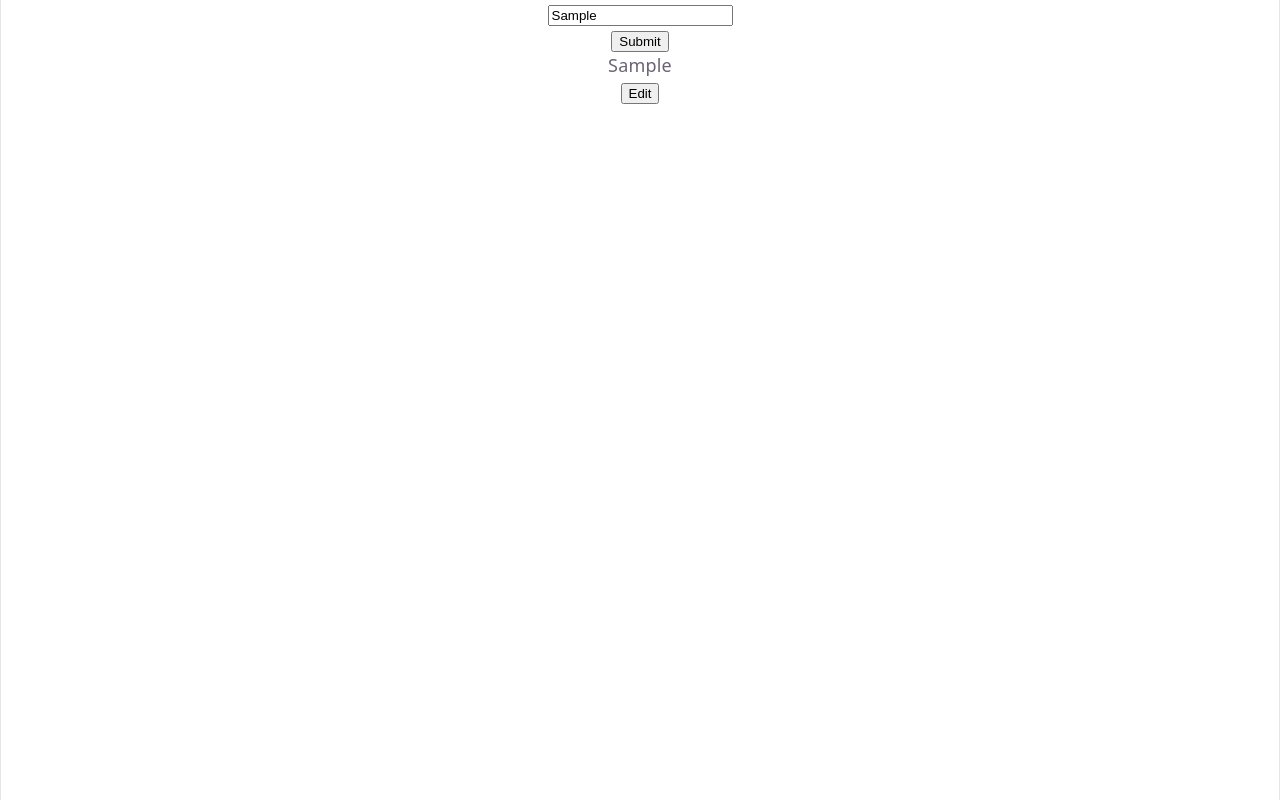
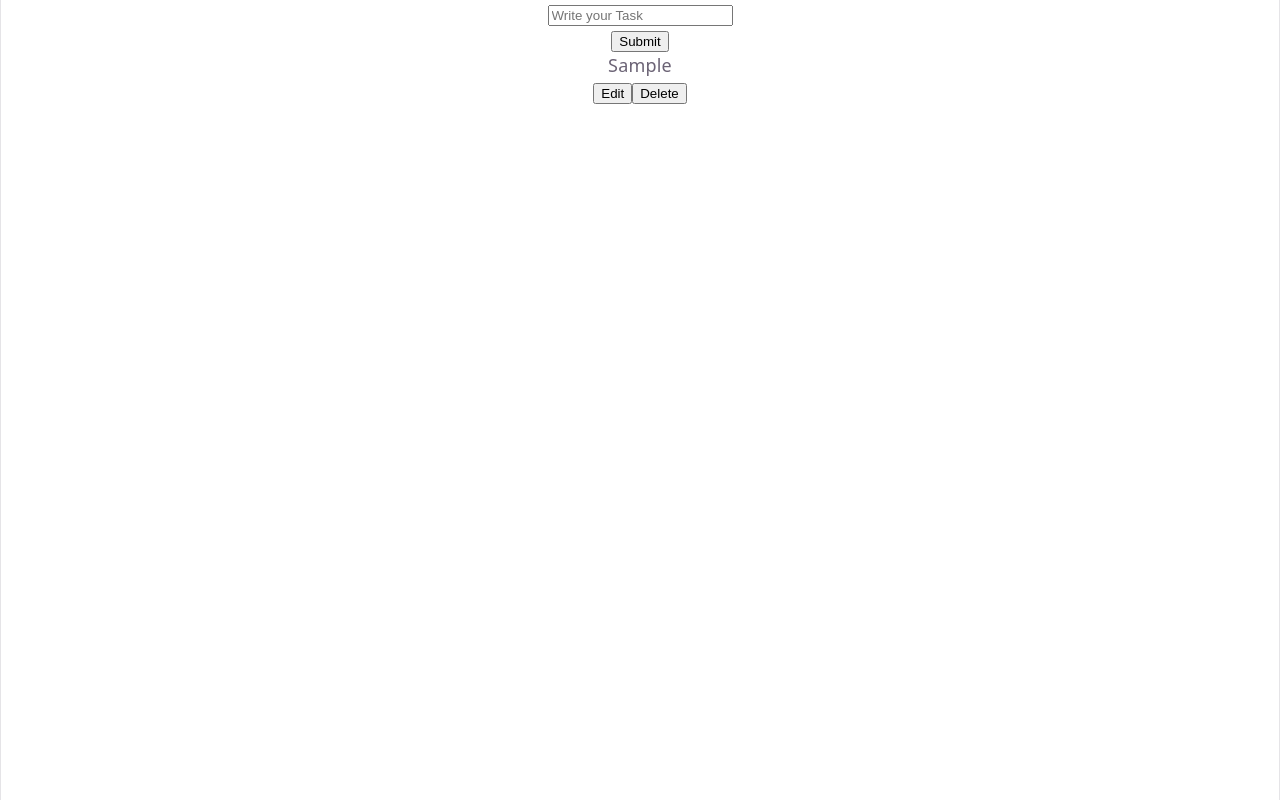
Before and after one commit to Rajat-web-server/todo, a React (Vite) app in the folder todo/To_do_list/: page / in a window 1280 px wide. Both pictures are taken after typing "Sample" into the empty fields and a click on the button "Submit". Built offline with nearby package versions, Linux system fonts and the light colour scheme.

Commit message:
Lift the state up for Updated Task List

```diff
--- a/todo/To_do_list/src/App.jsx
+++ b/todo/To_do_list/src/App.jsx
@@ -19,10 +19,17 @@ useEffect(() => {
   console.log("Updated TaskList:", TaskList);
 }, [TaskList]);
 
+  const updateTaskList=(index,newTask)=>{
+    const updatedTask = [...TaskList];
+    updatedTask[index]=newTask;
+    setTaskList(updatedTask);
+  }
+
   const submit =()=>{
 
     setSubmit_Task(Task);
     setTaskList([...TaskList,Task]);
+    setTask("")
   }
 
 
@@ -31,8 +38,8 @@ useEffect(() => {
       <Input  setTask={setTask} Task={Task}/>
       <button onClick={submit}>Submit</button>
       {TaskList.map((T,index)=>{
-        console.log("bug");
-       return <Display key={index} Task={T}  />
+        // console.log("bug");
+       return <Display key={index} Task={T} setTask={setTask} updateTaskList={updateTaskList}  />
       })}
 
     </div>
--- a/todo/To_do_list/src/components/Display.jsx
+++ b/todo/To_do_list/src/components/Display.jsx
@@ -1,6 +1,6 @@
 import { useState } from "react"
 import { Input } from "./input"
-export const Display =({Task})=>{
+export const Display =({Task, setTask, index, updateTaskList})=>{
 
     const [isUpdate, setisUpdate]=useState(false)
     const [UpdatedTask,setisUpdatedTask]=useState(Task)
@@ -8,14 +8,23 @@ export const Display =({Task})=>{
     const Update =()=>{
         setisUpdate(!isUpdate)
     }
+
+    const Submit =()=>{
+        updateTaskList(index,UpdatedTask)
+        setisUpdate(false)
+    }
+    const Delete =()=>{
+        setTask("")
+    }
     return(
         <div>
             {
             isUpdate ?(
                 <div>
-                <input type="text" value={Task} placeholder="Write your Task" onChange={(e)=>setisUpdatedTask(e.target.value)} />
+                <input type="text" value={UpdatedTask} placeholder="Write your Task" onChange={(e)=>setisUpdatedTask(e.target.value)} />
+                <button onClick={Submit}>Submit</button>
+                <p>{UpdatedTask}</p>
                 </div>
-
     )
             :(
                 <div>
@@ -25,6 +34,7 @@ export const Display =({Task})=>{
             }
 
             <button onClick={Update}>Edit</button>
+            <button onClick={Delete}>Delete</button>
         </div>
     )
 }
```
